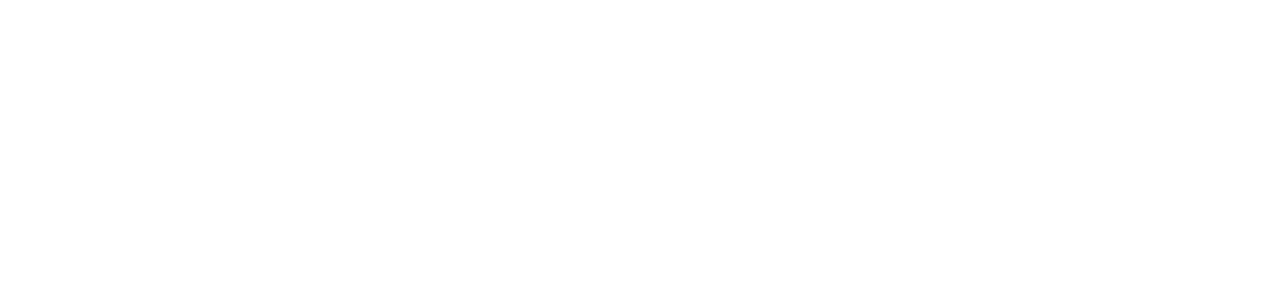
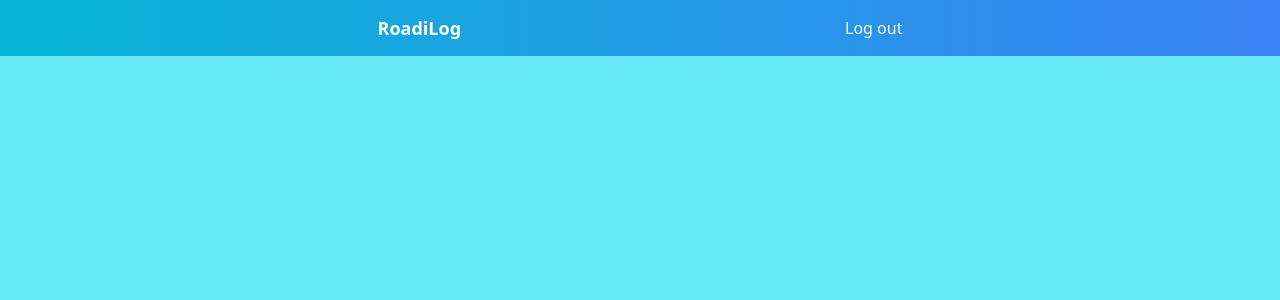
Before and after one commit to stonasss/RoadiLog, a React (Vite) app: page /home in a window 1280 px wide. Before the commit this address had no page. Shown: the top 300 px of the page. Built offline with nearby package versions, Linux system fonts and the light colour scheme.

Commit message:
feat: homepage route & logout implemented

```diff
--- a/src/App.tsx
+++ b/src/App.tsx
@@ -3,6 +3,7 @@ import {
   Routes,
   Route
 } from "react-router-dom";
+import Introduction from "./pages/Introduction";
 import HomePage from "./pages/HomePage";
 import { UserProvider } from "./context/UserContext";
 
@@ -12,7 +13,8 @@ export default function App() {
       <UserProvider>
         <Router>
           <Routes>
-            <Route path="/" element={<HomePage />} />
+            <Route path="/" element={<Introduction />} />
+            <Route path="/home" element={<HomePage />} />
           </Routes>
         </Router>
       </UserProvider>
--- a/src/components/LoginModal.tsx
+++ b/src/components/LoginModal.tsx
@@ -1,6 +1,6 @@
 import { useState, useContext } from 'react';
 import UserContext from '../context/UserContext';
-//import { useNavigate } from 'react-router-dom';
+import { useNavigate } from 'react-router-dom';
 import axios from 'axios';
 
 type LoginInfo = {
@@ -12,7 +12,7 @@ export default function LoginModal({ LoginShown, onClose }: LoginInfo) {
     const [email, setEmail] = useState<string>('');
     const [password, setPassword] = useState<string>('');
     const { setUserData } = useContext(UserContext);
-    //const navigate = useNavigate();
+    const navigate = useNavigate();
 
     if (!LoginShown) return null;
 
@@ -25,6 +25,7 @@ export default function LoginModal({ LoginShown, onClose }: LoginInfo) {
                 setEmail('');
                 setPassword('');
                 onClose();
+                navigate('/home');
             })
             .catch((err) => {
                 alert(err.message);
@@ -33,8 +34,8 @@ export default function LoginModal({ LoginShown, onClose }: LoginInfo) {
     }
 
     return (
-        <div className="fixed inset-0 bg-cyan-800 bg-opacity-20 backdrop-blur-sm flex justify-center items-center">
-            <div className="flex flex-col">
+        <div className="fixed inset-0 bg-opacity-20 backdrop-blur-sm flex justify-center items-center">
+            <div className="flex flex-col bg-gradient-to-r from-cyan-400 to-cyan-600 p-8 rounded-xl">
                 <div className="close text-white text-xl flex justify-end hover:cursor-pointer" onClick={() => onClose()}>
                     x
                 </div>
--- /dev/null
+++ b/src/components/LogoutModal.tsx
@@ -0,0 +1,33 @@
+import { useContext } from "react";
+import UserContext from "../context/UserContext";
+import { useNavigate } from 'react-router-dom';
+
+type LogoutInfo = {
+    LogoutShown: any,
+    onClose: any,
+}
+
+export default function LogoutModal({ LogoutShown, onClose }: LogoutInfo) {
+    const { setUserData } = useContext(UserContext);
+    const navigate = useNavigate();
+
+    if (!LogoutShown) return null;
+
+    async function logout() {
+        setUserData(null);
+        navigate('/');
+        onClose();
+    }
+
+    return (
+        <div className="fixed inset-0 bg-opacity-20 backdrop-blur-sm flex justify-center items-center">
+            <div className="flex flex-col bg-gradient-to-r from-cyan-400 to-cyan-600 p-8 rounded-xl">
+                <div className="close text-white text-xl flex justify-end hover:cursor-pointer" onClick={() => onClose()}>
+                    x
+                </div>
+
+                <button onClick={logout}>Log out?</button>
+            </div>
+        </div>
+    )
+}
--- a/src/components/MainPageHeader.tsx
+++ b/src/components/MainPageHeader.tsx
@@ -1,13 +1,18 @@
 type UserProps = {
     EnableRegister: any,
     EnableLogin: any,
+    SwitchLogOut: any,
+    EnableLogOut: any,
 }
 
-export default function MainPageHeader({ EnableRegister, EnableLogin }: UserProps) {
+export default function MainPageHeader({ EnableRegister, EnableLogin, SwitchLogOut, EnableLogOut }: UserProps) {
+
     return (
-        <div className="header fixed bg-cyan-600 w-screen h-10 flex">
+            <div className="header fixed bg-gradient-to-r from-cyan-500 to-blue-500 w-screen h-14 flex">
                 <div className="flex mx-auto space-x-96 items-center">
                     <h1 className="title font-sans font-bold text-white text-lg">RoadiLog</h1>
+            {!SwitchLogOut ? (
+                <>
                     <div className="container font-sans flex space-x-4 text-base text-slate-50">
 
                         <button
@@ -25,6 +30,21 @@ export default function MainPageHeader({ EnableRegister, EnableLogin }: UserProp
                         </button>
 
                     </div>
+                </>
+            ) : (
+                <>
+                    <div className="container font-sans flex space-x-4 text-base text-slate-50">
+
+                        <button
+                            className="login hover:text-slate-400 hover:cursor-pointer"
+                            onClick={() => EnableLogOut(true)}
+                        >
+                            Log out
+                        </button>
+
+                    </div>
+                </>
+            )}
                 </div>
             </div>
     )
--- a/src/components/RegisterModal.tsx
+++ b/src/components/RegisterModal.tsx
@@ -33,9 +33,9 @@ export default function RegisterModal({ RegisterShown, onClose }: RegisterInfo)
         }
 
     return (
-        <div className="fixed inset-0 bg-cyan-800 bg-opacity-20 backdrop-blur-sm flex justify-center items-center">
+        <div className="fixed inset-0 bg-opacity-20 backdrop-blur-sm flex justify-center items-center">
 
-            <div className="flex flex-col">
+            <div className="flex flex-col bg-gradient-to-r from-cyan-400 to-cyan-600 p-8 rounded-xl">
                 <div className="close text-white text-xl flex justify-end hover:cursor-pointer" onClick={() => onClose()}>
                     x
                 </div>
--- a/src/pages/HomePage.tsx
+++ b/src/pages/HomePage.tsx
@@ -1,19 +1,16 @@
 import { useState } from 'react';
 import MainPageHeader from "../components/MainPageHeader";
-import RegisterModal from '../components/RegisterModal';
-import LoginModal from '../components/LoginModal';
+import LogoutModal from '../components/LogoutModal';
 
 export default function HomePage() {
-    const [loginModal, setLoginModal] = useState<any>(false);
-    const [registerModal, setRegisterModal] = useState<any>(false);
+    const [logoutModal, setLogoutModal] = useState<any>(false)
 
     return (
         <>
             <div className="App w-screen h-screen bg-cyan-300">
-                <MainPageHeader EnableRegister={setRegisterModal} EnableLogin={setLoginModal} />
+                <MainPageHeader EnableRegister={false} EnableLogin={false} SwitchLogOut={true} EnableLogOut={setLogoutModal}/>
             </div>
-            <RegisterModal RegisterShown={registerModal} onClose={() => setRegisterModal(false)} />
-            <LoginModal LoginShown={loginModal} onClose={() => setLoginModal(false)} />
+            <LogoutModal LogoutShown={logoutModal} onClose={() => setLogoutModal(false)} />
         </>
     )
 }
--- /dev/null
+++ b/src/pages/Introduction.tsx
@@ -0,0 +1,19 @@
+import { useState } from 'react';
+import MainPageHeader from "../components/MainPageHeader";
+import RegisterModal from '../components/RegisterModal';
+import LoginModal from '../components/LoginModal';
+
+export default function Introduction() {
+    const [loginModal, setLoginModal] = useState<any>(false);
+    const [registerModal, setRegisterModal] = useState<any>(false);
+
+    return (
+        <>
+            <div className="App w-screen h-screen bg-cyan-300">
+                <MainPageHeader EnableRegister={setRegisterModal} EnableLogin={setLoginModal} SwitchLogOut={false} EnableLogOut={false} />
+            </div>
+            <RegisterModal RegisterShown={registerModal} onClose={() => setRegisterModal(false)} />
+            <LoginModal LoginShown={loginModal} onClose={() => setLoginModal(false)} />
+        </>
+    )
+}
```
Lines whose indentation alone changed are shown as unchanged.
